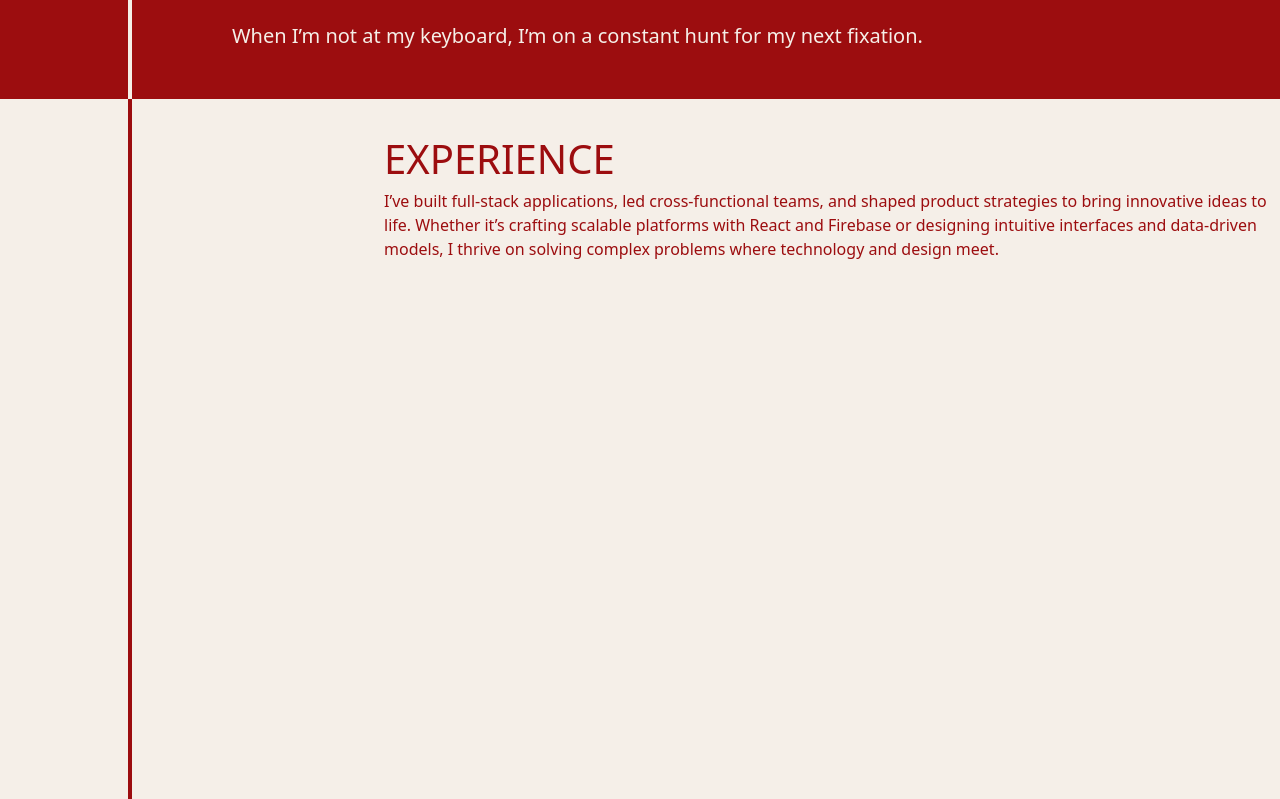
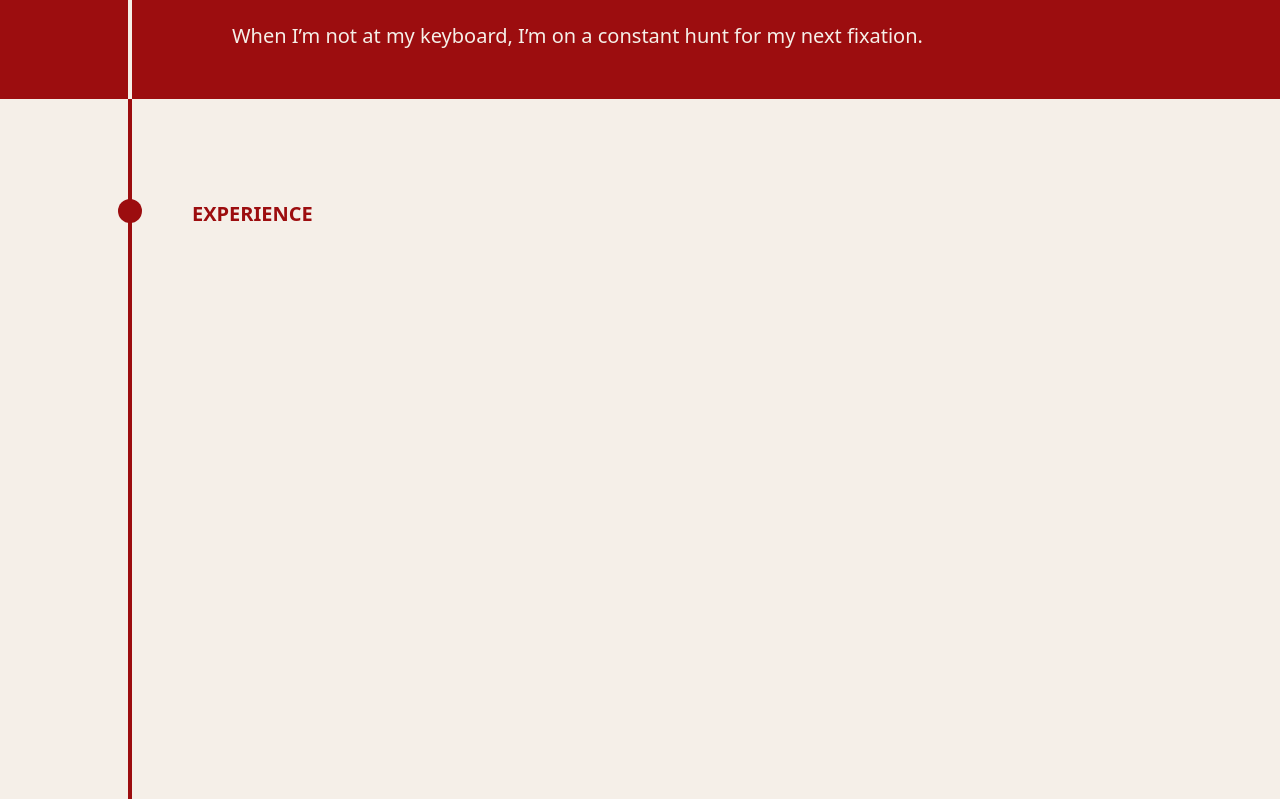
Before and after one commit to di4nekim/di4nekim, a Next.js app: page / in a window 1280 px wide. Shown: the part 1981-2780 px from the top of the page. Built offline with nearby package versions, Linux system fonts and the light colour scheme.

Commit message:
feat: experience overview, experience section sidebar animation (framer + lenis)

```diff
--- a/package.json
+++ b/package.json
@@ -9,6 +9,7 @@
     "lint": "next lint"
   },
   "dependencies": {
+    "@studio-freight/lenis": "^1.0.42",
     "framer-motion": "^11.11.17",
     "next": "15.0.3",
     "react": "^18.3.1",
@@ -26,7 +27,8 @@
     "tailwindcss": "^3.4.1"
   },
   "prettier": {
-    "plugins": ["prettier-plugin-tailwindcss"]
+    "plugins": [
+      "prettier-plugin-tailwindcss"
+    ]
   }
-
 }
--- a/src/app/components/Experience.js
+++ b/src/app/components/Experience.js
@@ -1,6 +1,8 @@
 'use client'
-import React, { useRef, useEffect } from 'react';
-import { motion, useScroll, useTransform, useSpring } from "framer-motion";
+import React, { useRef, useEffect, useState } from 'react';
+import { motion, useMotionValue, useScroll, useTransform, useSpring, AnimatePresence } from "framer-motion";
+import Lenis from "@studio-freight/lenis";
+import { Cambay } from 'next/font/google';
 
 // TO DO : insert link to gap year page later
 const EDUCATION_BLURB = {
@@ -11,7 +13,10 @@ const EDUCATION_BLURB = {
   impact_1: "",
 }
 
-const EXP_OVERVIEW = "I’ve built full-stack applications, led cross-functional teams, and shaped product strategies to bring innovative ideas to life. Whether it’s crafting scalable platforms with React and Firebase or designing intuitive interfaces and data-driven models, I thrive on solving complex problems where technology and design meet."
+const EXP_OVERVIEW = {
+  p1: "Though I’m currently on a gap year (May ‘24 - Aug ‘25), I’m a student at Georgetown University working on my B.Sc. in Computer Science and minor in Cognitive Science. There, I’ve honed my skills in advanced programming, data structures, and user-focused product development. From redesigning scalable React applications to leading high-impact projects for clients through Georgetown’s premier software development club, I thrive at the intersection of technology, design, and collaboration.",
+  p2: "Outside the classroom, I’ve built full-stack applications, led cross-functional teams, and shaped product strategies to bring innovative ideas to life. Whether it’s crafting scalable platforms with React and Firebase or designing intuitive interfaces and data-driven models, I thrive on solving complex problems where technology and design meet."
+}
 
 const EXP_1_BLURB = {
   title: "Software Engineering Intern",
@@ -34,30 +39,53 @@ const EXP_2_BLURB = {
 
 const Experience = () => {
   const parentRef = useRef(null);
+  const { scrollY } = useScroll();
+
+  // const y = useTransform(scrollY, [2150, 2500], [300, 600]);
+
+  const [isVisible, setIsVisible] = useState(false);
+
+  useEffect(() => {
+    const unsubscribe = scrollY.onChange((value) => {
+      if (value > 2150 && value < 2400){
+        setIsVisible(true);
+      } else {
+        setIsVisible(false);
+      }
+    });
+
+    return () => unsubscribe(); // Cleanup listener on unmount
+  }, [scrollY]);
+
 
   return (
     <div ref={parentRef} className='h-[250vh] grid grid-cols-[30%_70%]'>
       <Sidebar parentRef={parentRef} className='sticky z-[20] top-[40vh]'/>
 
       {/* overview */}
-      <div className='relative w-full bg-[var(--main-beige)] text-[var(--main-red)] '>
-        <section className='h-screen'>
-          <h1 className='text-[40px] semibold mt-[30px]'>EXPERIENCE</h1>
-          {EXP_OVERVIEW}
-        </section>
+      <div className='relative flex flex-col bg-[var(--main-beige)] text-[var(--main-red)] '>
+        <AnimatePresence>
+          {isVisible && (
+            <motion.section
+            className='sticky top-[50vh] z-[10] h-[10vh] mr-[20vw]'
+            // className='relative mt-[50vh] z-[10] h-[10vh] mr-[20vw]'
+            initial={{ opacity: 0, y: 20 }}
+            whileInView={{ opacity: 1, y: 0 }}
+            exit={{ opacity: 0, y: -20 }}
+            transition={{ease: "easeInOut", duration: 0.3}}
+            animate={{ opacity: 1, y: 0 }}
+            viewport={{ once: true }}
+          >
+            <p className='mb-[10px]'>{EXP_OVERVIEW.p1}</p>
+            <p>{EXP_OVERVIEW.p2}</p>
+          </motion.section>
+          )}
+        </AnimatePresence>
 
         {/* experience section */}
-        <section className='relative w-full h-[100vh] bg-[var(--main-beige)]'>
-
-          <div /> {/* sidebar dummy */}
-          {/* <Sidebar className='sticky z-[20] top-[40vh]'/> */}
-          <section className='mt-[30vh] text-[var(--main-red)] bg-[var(--main-beige)]'>
-            <h1 className='mt-[10vh] ml-[5vw] text-[var(--main-red)] bg-[var(--main-beige)] font-semibold text-[20px]'>EXPERIENCE</h1>
-            <Role />
-            <Blurb />
-
-          </section>
-
+        <section className='absolute w-full h-[100vh] mt-[140vh] text-[var(--main-red)] bg-[var(--main-beige)]'>
+          <Role />
+          <Blurb />
         </section>
 
       </div>
@@ -68,32 +96,53 @@ const Experience = () => {
 
 const Sidebar = ({parentRef}) => {
 
+  const lenisRef = useRef(null);
+  const [scrollY, setScrollY] = useState(0);
 
-  // Get scroll position relative to the parent
-  const { scrollYProgress } = useScroll({
-    target: parentRef, // Observe the parent container
-    offset: ["start start", "end end"], // Map the start and end points of the parent
-  });
-
-  // Map scroll progress to top position
-  const topPosition = useTransform(scrollYProgress, [0.56, 0.75, 1], ["13vh", "100vh", "200vh"]);
-  // const topPosition = useTransform(scrollYProgress, [0.56, 0.75, 1], [13, 100, 200]);
-  // const smoothTranslateY = useSpring(topPosition, { stiffness: 50, damping: 20 }); // Smooth spring animation
-  // const finalTopPosition = smoothTranslateY.to((v) => `${v}vh`);
+  // Initialize Lenis
+  useEffect(() => {
+    const lenis = new Lenis({
+      smooth: true,
+      lerp: 0.15, // Default is 0.1 (lower = smoother, higher = stiffer)
+      smoothTouch: true, // Enable smooth scrolling on touch devices
+    });
+    lenisRef.current = lenis;
 
 
+
+    // Update scrollY on scroll
+    const handleScroll = () => {
+      setScrollY(lenis.scroll); // Lenis provides the current scroll position
+    };
+
+    lenis.on("scroll", handleScroll);
+    console.log(lenis.scroll);
+
+    // Start Lenis
+    const raf = (time) => {
+      lenis.raf(time);
+      requestAnimationFrame(raf);
+    };
+    requestAnimationFrame(raf);
+
+    return () => {
+      lenis.destroy(); // Cleanup Lenis on unmount
+    };
+  }, []);
+
+  const scrollValue = useMotionValue(scrollY);
+  const topPos = useTransform(scrollValue, [2000, 2150, 2500, 3000], [100, 300, 600, 1100]);
+  const scaleValue = useTransform(scrollValue, [2000, 2150, 2500, 2700, 4000], [1, 2, 2, 1, 1]);
+  const translateX = useTransform(scrollValue, [2000, 2150, 2500, 2700, 4000], ["5vw", "20vw", "20vw", "5vw", "5vw"]);
+
   useEffect(() => {
-    const unsubscribe = scrollYProgress.onChange((latest) => {
-      console.log("Scroll Y Position:", latest); // Log scroll position
-    });
-
-    return () => unsubscribe(); // Cleanup the listener when the component unmounts
-  }, [scrollYProgress]);
+    scrollValue.set(scrollY); // Update Framer Motion's MotionValue on scroll
+    console.log(scrollY);
+  }, [scrollY, scrollValue]);
 
   return(
-    // <div className="relative z-10 min-h-screen bg-[var(--main-beige)]">
     <div className="relative h-full z-10 bg-[var(--main-beige)]">
-      <div className="absolute z-0 ml-[10vw] h-full w-[4px] bg-[var(--main-red)]">
+      <div className="absolute z-0 ml-[10vw] h-full w-[4px] bg-[var(--main-red)] text-[var(--main-red)]">
 
         {/* <motion.div
           style={{ y: yTranslate }}
@@ -103,10 +152,21 @@ const Sidebar = ({parentRef}) => {
         <motion.div
           className="absolute left-1/2 transform -translate-x-1/2 z-10 w-6 h-6 bg-[var(--main-red)] rounded-full"
           style={{
-            // top: `${smoothTranslateY.get()}vh`
-            top: topPosition, // Smooth translation
+            top: topPos,
           }}
         />
+        <motion.h1
+          className='absolute text-[20px] font-bold'
+          style={{
+            top: topPos,
+            scale: scaleValue,
+            translateX: translateX,
+            transformOrigin: "left center", // Anchor scaling to the left
+          }}
+        >
+          EXPERIENCE
+        </motion.h1>
+
       </div>
 
     </div>
```
Also changed, not shown: 1 other file (tests, documents, lock files or other folders).
